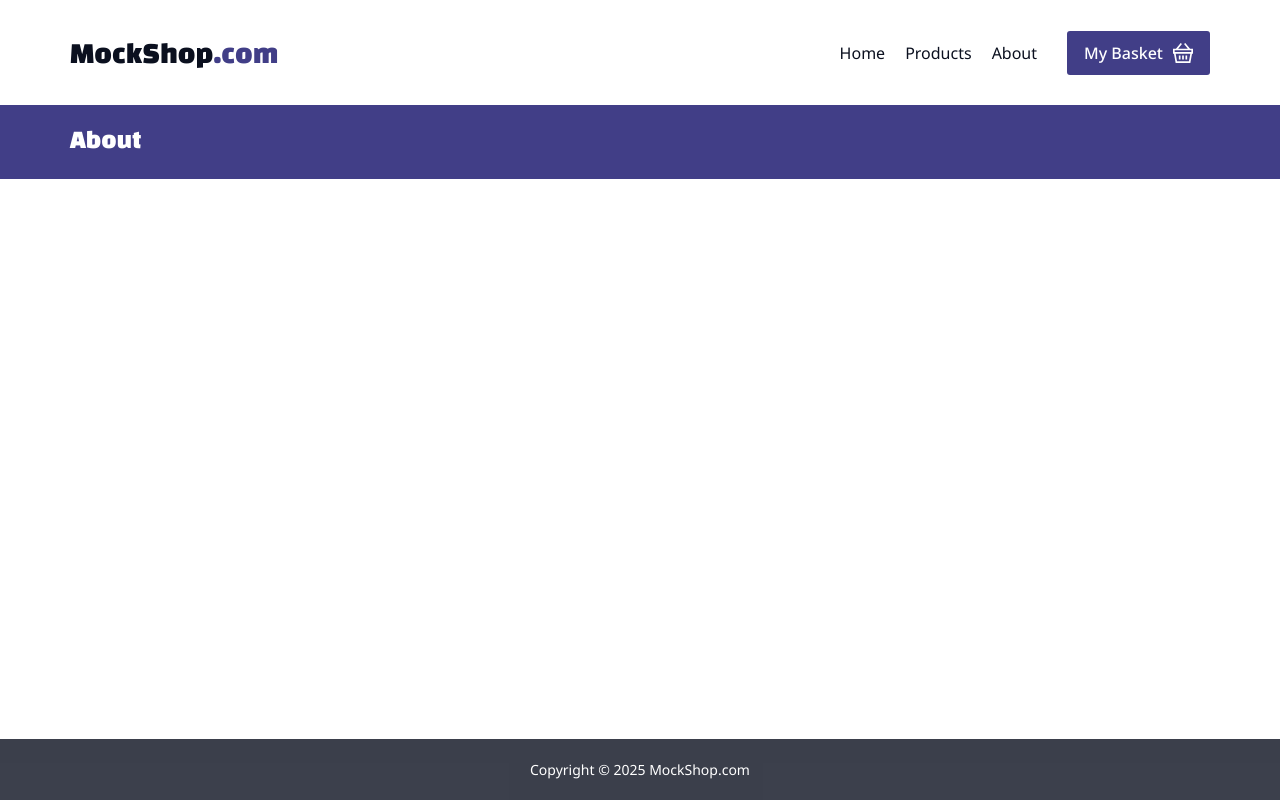
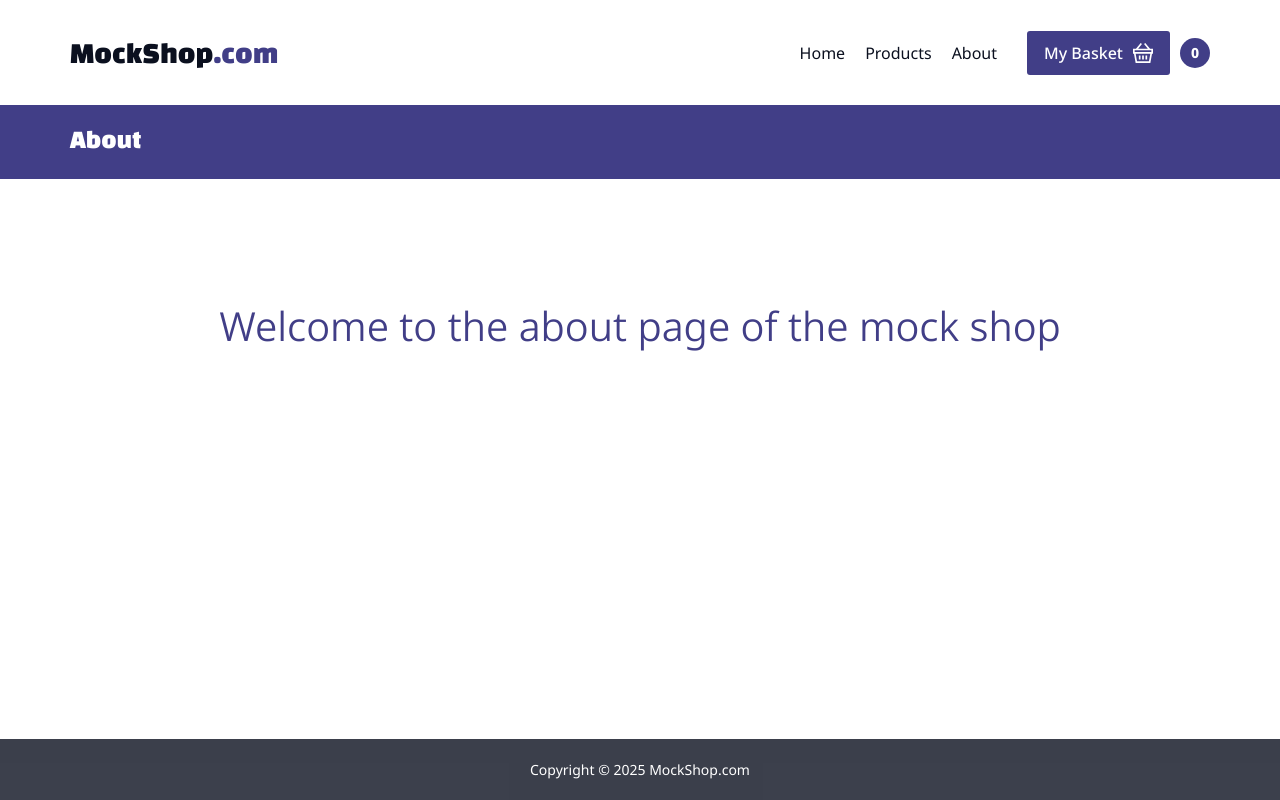
Before and after one commit to do88/dmitry-osc-technical-assessment, a Next.js app: page /about in a window 1280 px wide. Built offline with nearby package versions, Linux system fonts and the light colour scheme.

Commit message:
Basket animations

```diff
--- a/src/app/about/page.tsx
+++ b/src/app/about/page.tsx
@@ -5,7 +5,9 @@ export default function Page() {
 		<>
 			<Banner title="About" />
 			<section className="about">
-				<div className="wrap"></div>
+				<div className="wrap">
+					<h2 className="home-title">Welcome to the about page of the mock shop</h2>
+				</div>
 			</section>
 		</>
 	);
--- a/src/components/header.tsx
+++ b/src/components/header.tsx
@@ -4,17 +4,20 @@ import Link from "next/link";
 import BasketIcon from "../../public/icons/basket.svg";
 import Basket from "./basket";
 
-import { useCallback, useEffect, useRef } from "react";
+import { useCallback, useEffect, useRef, useState } from "react";
 import { useBasketStore } from "@/store";
+import { usePathname } from "next/navigation";
 
 export default function Header() {
-	const { toggleBasket } = useBasketStore();
+	const { toggleBasket, totalItems, closeBasket } = useBasketStore();
 	const headerRef = useRef<HTMLDivElement>(null);
-
+	const pathname = usePathname();
 	const handleScroll = useCallback(() => {
 		const headerHeight = headerRef.current?.offsetHeight || 0;
 		headerRef.current?.classList.toggle("sticky", document.documentElement.scrollTop > headerHeight / 4);
 	}, []);
+
+	const [animate, setAnimate] = useState(false);
 
 	useEffect(() => {
 		window.addEventListener("scroll", handleScroll);
@@ -22,6 +25,18 @@ export default function Header() {
 			window.removeEventListener("scroll", handleScroll);
 		};
 	}, [handleScroll]);
+
+	useEffect(() => {
+		closeBasket();
+	}, [pathname, closeBasket]);
+
+	useEffect(() => {
+		if (totalItems > 0) {
+			setAnimate(true);
+			const timer = setTimeout(() => setAnimate(false), 300); // Duration of the animation
+			return () => clearTimeout(timer);
+		}
+	}, [totalItems]);
 
 	return (
 		<header id="header" ref={headerRef}>
@@ -50,6 +65,8 @@ export default function Header() {
 				</button>
 
 				<Basket />
+
+				<div className={`mini-total ${animate ? "animate" : ""}`}>{totalItems}</div>
 			</div>
 		</header>
 	);
--- a/src/scss/base/_layout.scss
+++ b/src/scss/base/_layout.scss
@@ -55,6 +55,25 @@
 			}
 		}
 	}
+
+	.mini-total {
+		width: 3rem;
+		height: 3rem;
+		background-color: $color_secondary;
+		color: #fff;
+		border-radius: 50%;
+		display: flex;
+		align-items: center;
+		justify-content: center;
+		font-size: 1.4rem;
+		font-weight: 800;
+		margin-left: -2rem;
+		transition: transform 0.3s ease-in-out;
+
+		&.animate {
+			transform: scale(1.3);
+		}
+	}
 }
 
 #page-banner {
```
